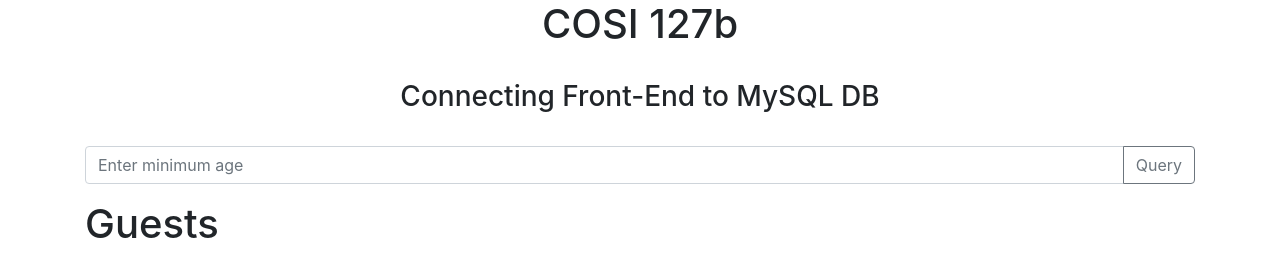
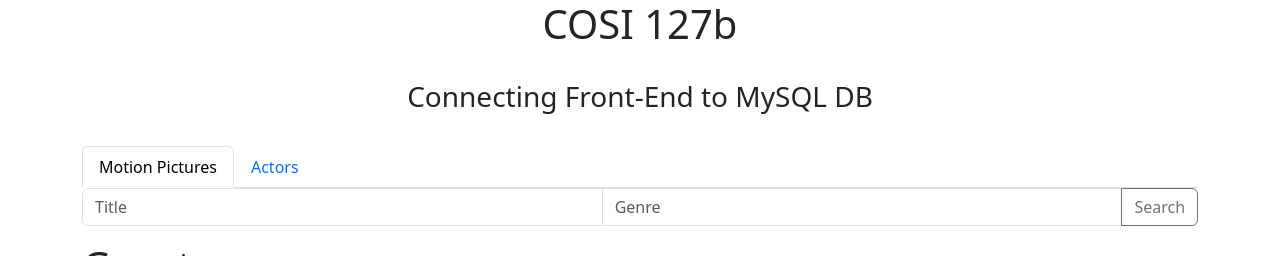
Before and after one commit to BOBONA/DBMS-COSI127B, a PHP site: page / in a window 1280 px wide. Shown: the top 256 px of the page. Run offline with PHP 8.4, Linux system fonts and the light colour scheme; data that the repository does not hold is empty; some libraries are stand-ins or nearby versions.

Commit message:
some updates

```diff
--- a/p2/index.php
+++ b/p2/index.php
@@ -3,12 +3,12 @@
 
 <head>
     <!-- Bootstrap CSS -->
-    <link rel="stylesheet" href="https://maxcdn.bootstrapcdn.com/bootstrap/4.0.0/css/bootstrap.min.css" integrity="sha384-Gn5384xqQ1aoWXA+058RXPxPg6fy4IWvTNh0E263XmFcJlSAwiGgFAW/dAiS6JXm" crossorigin="anonymous">
+    <link href="https://cdn.jsdelivr.net/npm/bootstrap@5.3.3/dist/css/bootstrap.min.css" rel="stylesheet" integrity="sha384-QWTKZyjpPEjISv5WaRU9OFeRpok6YctnYmDr5pNlyT2bRjXh0JMhjY6hW+ALEwIH" crossorigin="anonymous">
 
     <!-- Bootstrap JS dependencies -->
-    <script src="https://code.jquery.com/jquery-3.2.1.slim.min.js" integrity="sha384-KJ3o2DKtIkvYIK3UENzmM7KCkRr/rE9/Qpg6aAZGJwFDMVNA/GpGFF93hXpG5KkN" crossorigin="anonymous"></script>
-    <script src="https://cdnjs.cloudflare.com/ajax/libs/popper.js/1.12.9/umd/popper.min.js" integrity="sha384-ApNbgh9B+Y1QKtv3Rn7W3mgPxhU9K/ScQsAP7hUibX39j7fakFPskvXusvfa0b4Q" crossorigin="anonymous"></script>
-    <script src="https://maxcdn.bootstrapcdn.com/bootstrap/4.0.0/js/bootstrap.min.js" integrity="sha384-JZR6Spejh4U02d8jOt6vLEHfe/JQGiRRSQQxSfFWpi1MquVdAyjUar5+76PVCmYl" crossorigin="anonymous"></script>
+    <script src="https://code.jquery.com/jquery-3.7.1.slim.min.js" crossorigin="anonymous"></script>
+    <script src="https://cdnjs.cloudflare.com/ajax/libs/popper.js/2.9.2/umd/popper.min.js" integrity="sha512-2rNj2KJ+D8s1ceNasTIex6z4HWyOnEYLVC3FigGOmyQCZc2eBXKgOxQmo3oKLHyfcj53uz4QMsRCWNbLd32Q1g==" crossorigin="anonymous" referrerpolicy="no-referrer"></script>
+    <script src="https://cdn.jsdelivr.net/npm/bootstrap@5.3.3/dist/js/bootstrap.bundle.min.js" integrity="sha384-YvpcrYf0tY3lHB60NNkmXc5s9fDVZLESaAA55NDzOxhy9GkcIdslK1eN7N6jIeHz" crossorigin="anonymous"></script>
 
     <meta charset="UTF-8">
     <meta name="viewport" content="width=device-width, initial-scale=1.0">
@@ -20,16 +20,33 @@
         <h1 style="text-align:center">COSI 127b</h1><br>
         <h3 style="text-align:center">Connecting Front-End to MySQL DB</h3><br>
     </div>
+
     <div class="container">
-        <form id="ageLimitForm" method="post" action="index.php">
-            <div class="input-group mb-3">
-                <input type="text" class="form-control" placeholder="Enter minimum age" name="inputAge" id="inputAge">
-                <div class="input-group-append">
-                    <button class="btn btn-outline-secondary" type="submit" name="submitted" id="button-addon2">Query</button>
-                </div>
+        <ul class="nav nav-tabs" role="tablist">
+            <li class="nav-item" role="presentation">
+                <button class="nav-link active" id="motion-picture-tab" data-bs-toggle="tab" data-bs-target="#motion-picture-search" type="button" role="tab" aria-controls="motion-picture-search" aria-selected="true">Motion Pictures</button>
+            </li>
+            <li class="nav-item" role="presentation">
+                <button class="nav-link" id="actor-tab" data-bs-toggle="tab" data-bs-target="#actor-search" type="button" role="tab" aria-controls="actor-search" aria-selected="false">Actors</button>
+            </li>
+        </ul>
+        <div class="tab-content" id="myTabContent">
+            <div class="tab-pane fade show active" id="motion-picture-search" role="tabpanel" aria-labelledby="motion-picture-search-tab" tabindex="0">
+                <form id="ageLimitForm" method="post" action="index.php">
+                    <div class="input-group mb-3">
+                        <input type="text" class="form-control" placeholder="Title" name="title">
+                        <input type="text" class="form-control" placeholder="Genre" name="genre">
+
+                        <button class="btn btn-outline-secondary" type="submit" name="submitted">Search</button>
+                    </div>
+                </form>
             </div>
-        </form>
+            <div class="tab-pane fade" id="actor-search" role="tabpanel" aria-labelledby="actor-search-tab" tabindex="0">
+
+            </div>
+        </div>
     </div>
+
     <div class="container">
         <h1>Guests</h1>
         <?php
```
